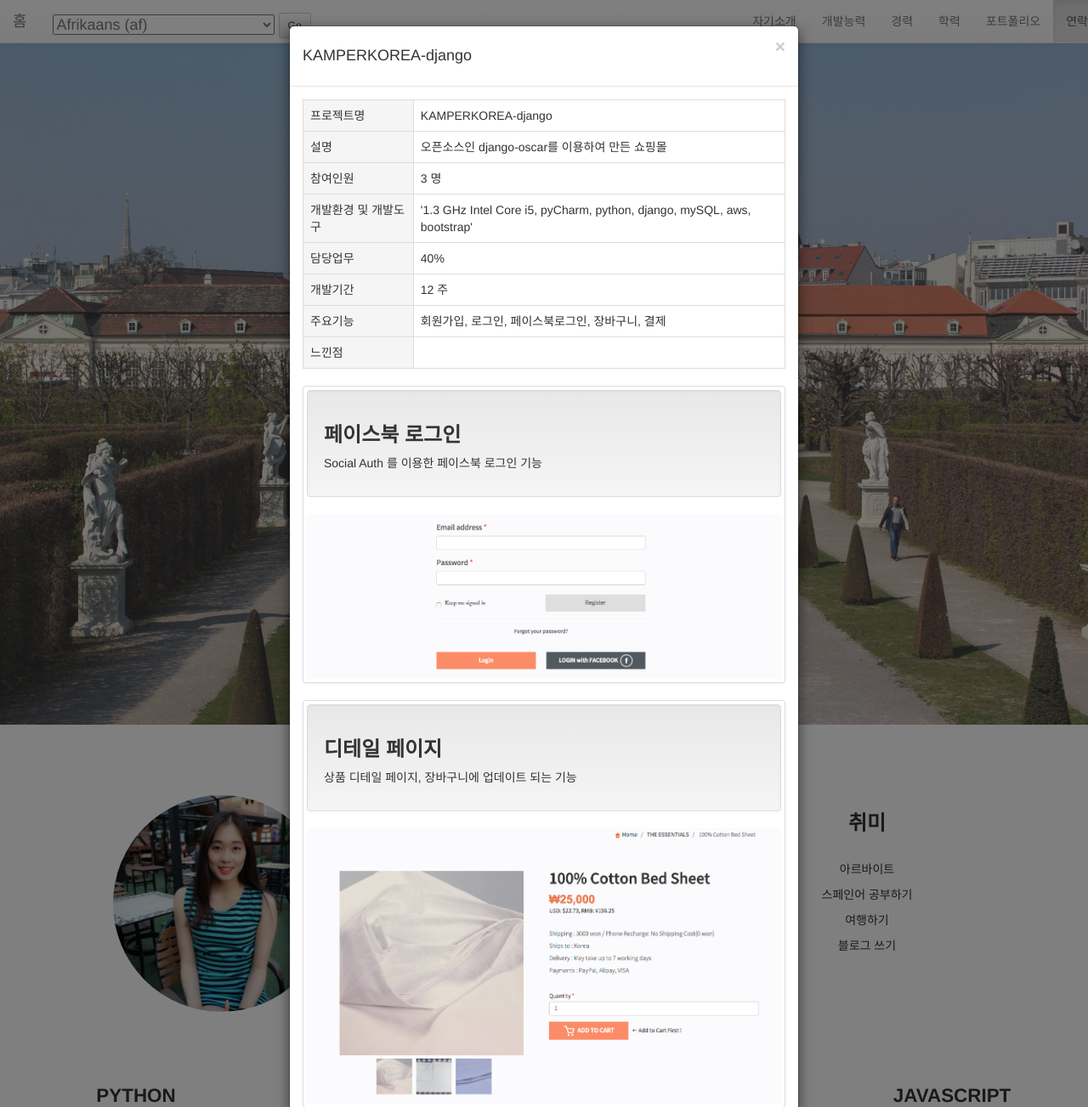
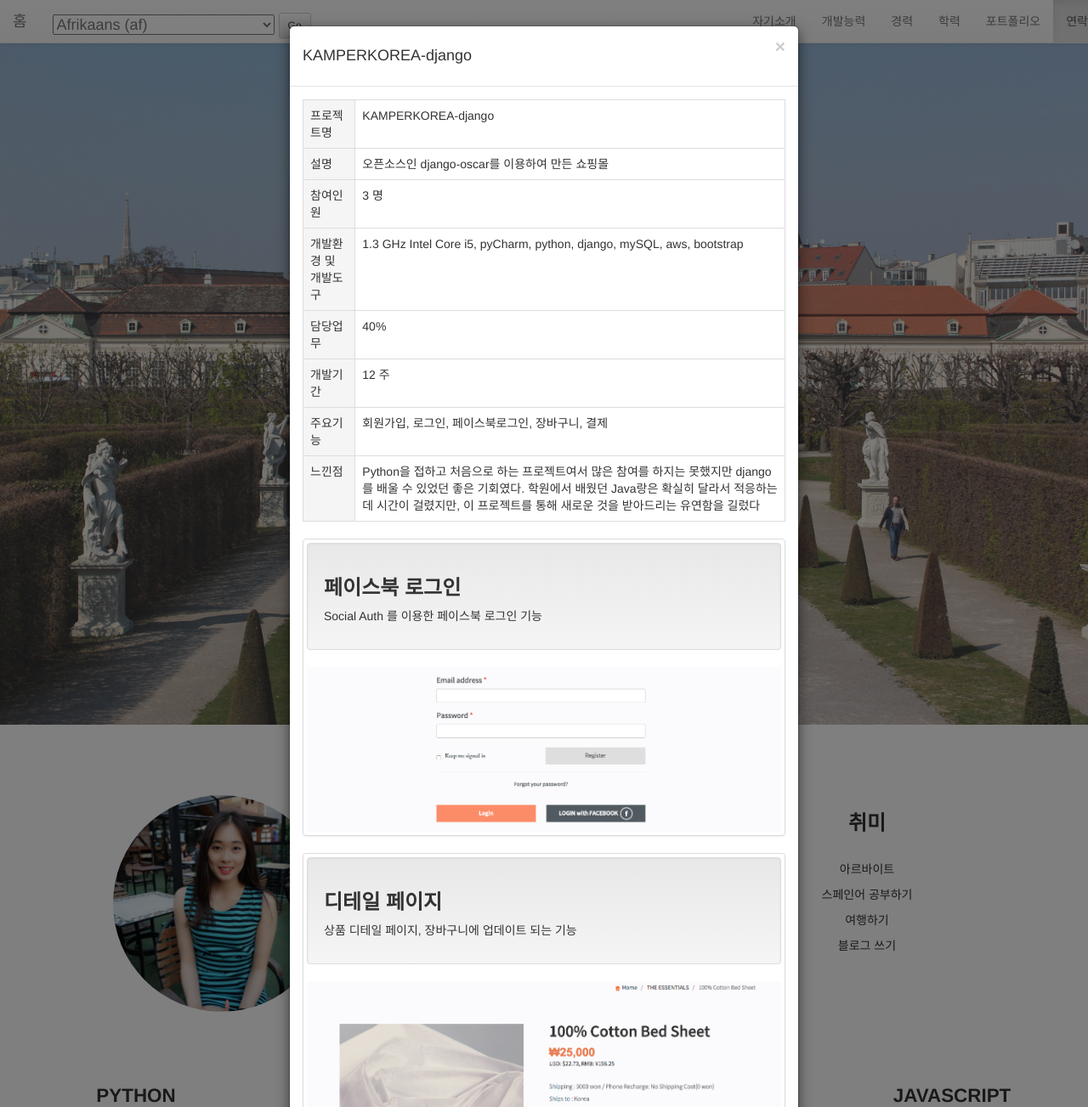
Before and after one commit to paige0701/onlineportfolio, a Django app: template portfolio/templates/home.html in a window 1280 px wide, after a click that opens the changed part. Shown: the top 1303 px of the page at 85% size. Run offline with Django 3.2, Linux system fonts and the light colour scheme; the template is opened without the code that fills it, so the values that code supplies are empty; some libraries are stand-ins or nearby versions.

Commit message:
added some translations

```diff
--- a/portfolio/templates/modals/modal1.html
+++ b/portfolio/templates/modals/modal1.html
@@ -26,7 +26,7 @@
                         </tr>
                         <tr>
                             <td class="active">{% trans '개발환경 및 개발도구' %}</td>
-                            <td>'1.3 GHz Intel Core i5, pyCharm, python, django, mySQL, aws, bootstrap'</td>
+                            <td>1.3 GHz Intel Core i5, pyCharm, python, django, mySQL, aws, bootstrap</td>
                         </tr>
                         <tr>
                             <td class="active">{% trans '담당업무' %}</td>
@@ -42,7 +42,8 @@
                         </tr>
                         <tr>
                             <td class="active">{% trans '느낀점' %}</td>
-                            <td>{% trans '' %}</td>
+                            <td>{% trans 'Python을 접하고 처음으로 하는 프로젝트여서 많은 참여를 하지는 못했지만 django를 배울 수 있었던 좋은 기회였다.' %}
+                                {% trans '학원에서 배웠던 Java랑은 확실히 달라서 적응하는데 시간이 걸렸지만, 이 프로젝트를 통해 새로운 것을 받아드리는 유연함을 길렀다 ' %}</td>
                         </tr>
                     </table>
                 </div>
@@ -78,7 +79,7 @@
                 <div class="thumbnail">
                      <div class="caption-full well">
                         <h3><strong>{% trans '히스토리 페이지' %}</strong></h3>
-                        <p>{% trans '결제가 완료 되는 순간 오더 디비에 추가 되며 화면으로 확인 할 수 있' %}</p>
+                        <p>{% trans '결제가 완료 되는 순간 오더 디비에 추가 되며 화면으로 확인 할 수 있다' %}</p>
                     </div>
                     <img class='image-responsive modal-photo' src='/media/kamper/orderhistory.png' >
                 </div>
--- a/portfolio/templates/modals/modal2.html
+++ b/portfolio/templates/modals/modal2.html
@@ -42,7 +42,7 @@
                         </tr>
                         <tr>
                             <td class="active">{% trans '느낀점' %}</td>
-                            <td>{% trans '페이팔 결제, 지도를 통한 위치 파악, 하우징 예약, 장바구니기능' %}</td>
+                            <td>{% trans 'Flask는 django보다 쉽게 접근 할 수 있었다.' %}</td>
                         </tr>
                     </table>
                 </div>
--- a/portfolio/templates/modals/modal3.html
+++ b/portfolio/templates/modals/modal3.html
@@ -53,18 +53,45 @@
                 <div class="thumbnail">
                      <div class="caption-full well">
                         <h3><strong>{% trans '메인페이지' %}</strong></h3>
-                        <p>{% trans '전체적인 레이아웃 및 디자인, fade를 이용한 백그라운드 이미지가 바뀐다' %}</p>
+                        <p>{% trans '전체적인 레이아웃 및 디자인, @keyframes 를 이용하여 백그라운드 이미지가 바뀌는 애니메이션을 넣었다' %}</p>
                     </div>
                     <img class='image-responsive modal-photo' src='/media/node/front.png' >
                 </div>
 
                 <div class="thumbnail">
                      <div class="caption-full well">
-                        <h3><strong>{% trans '메인페이지' %}</strong></h3>
-                        <p>{% trans '전체적인 레이아웃 및 디자인, fade를 이용한 백그라운드 이미지가 바뀐다' %}</p>
+                        <h3><strong>{% trans '메인페이지 2' %}</strong></h3>
+                        <p>{% trans 'Bootstrap 그리드를 이용한 메인페이지 레이아웃. 반응형으로 제작' %}</p>
                     </div>
-                    <img class='image-responsive modal-photo' src='/media/node/front.png' >
+                    <img class='image-responsive modal-photo' src='/media/node/main.png' >
                 </div>
+
+                <div class="thumbnail">
+                     <div class="caption-full well">
+                        <h3><strong>{% trans '로그인 및 회원가입' %}</strong></h3>
+                        <p>{% trans 'Passport, passport-local 을 이용한 간편한 회원가입과 로그인 구현' %}</p>
+                    </div>
+                    <img class='image-responsive modal-photo' src='/media/node/login.png' >
+                </div>
+
+                <div class="thumbnail">
+                     <div class="caption-full well">
+                        <h3><strong>{% trans '메시지 화면' %}</strong></h3>
+                        <p>{% trans 'Connect-flash 를 이용하여 에러가 있을떄는 빨간색 메시지가, 일반 메시지는 초록색 메시지를 띄운다' %}</p>
+                    </div>
+                    <img class='image-responsive modal-photo' src='/media/node/f.png' >
+                    <img class='image-responsive modal-photo' src='/media/node/error.png' >
+
+                </div>
+                <div class="thumbnail">
+                     <div class="caption-full well">
+                        <h3><strong>{% trans '댓글 기능' %}</strong></h3>
+                        <p>{% trans '댓글을 달 수 있고 authorisation 을 줘서 권한이 있는 사람만 댓글을 지우고 에딧할 수 있게 한다.' %}</p>
+                    </div>
+                    <img class='image-responsive modal-photo' src='/media/node/comment.png' >
+                </div>
+
+
 
 
             </div>
```
Also changed, not shown: locale/en/LC_MESSAGES/django.po, media/node/comment.png (added), media/node/error.png (added), media/node/f.png (added), media/node/login.png (added), media/node/main.png (added), 1 other file.
